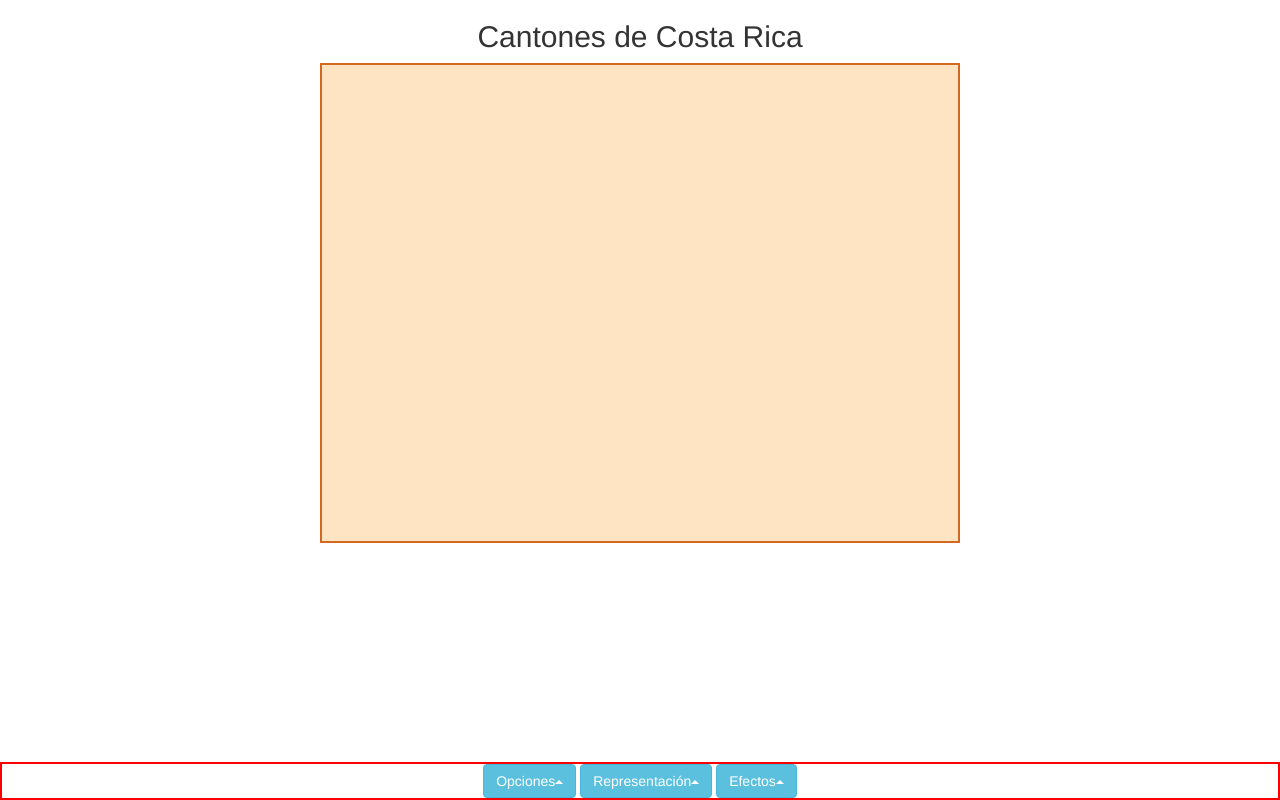
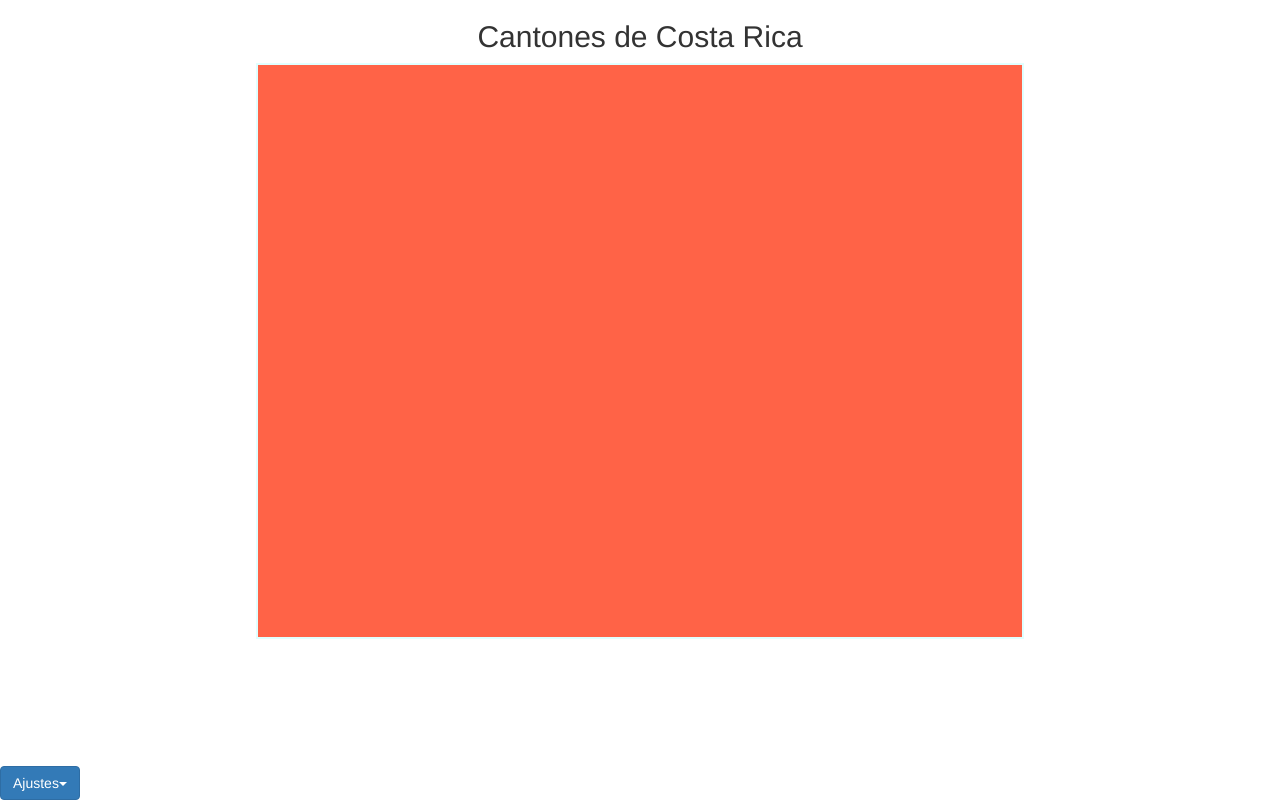
Before and after one commit to erumabo/Visualizacion-Tarea2, a plain HTML site: page index.html in a window 1280 px wide. Drawn offline with nearby package versions, Linux system fonts and the light colour scheme.

Commit message:
Cambios en el estilo de la barra inferior, ahora es retractable para dar más espacio al grafico

```diff
--- a/index.html
+++ b/index.html
@@ -18,7 +18,9 @@
 
   <h2 style="margin-left:auto;margin-right:auto;text-align:center;">Cantones de Costa Rica</h2>
 
-  <div id="dropdown-container">
+  <button class="control-btn btn btn-primary dropdown-toggle" type="button" data-toggle="collapse" data-target="#dropdown-container">Ajustes<span class="caret"></span></button>
+
+  <div id="dropdown-container" class="collapse">
   <div class="dropup">
     <button class="btn btn-info dropdown-toggle" type="button" data-toggle="dropdown">Opciones<span class="caret"></span></button>
     <ul id="tipoDato" class="dropdown-menu">
--- a/style.css
+++ b/style.css
@@ -2,8 +2,8 @@
 .svg-container {
   /*display: inline-block;
   position: relative;*/
-  width: 80vw;
-  height: 60vw; /* 4:3 ratio*/
+  width: 96vw;
+  height: 72vw; /* 4:3 ratio*/
   vertical-align: top;
   overflow: hidden;
   margin-left: auto;
@@ -15,14 +15,14 @@
 
 @media (min-width:600px){
 .svg-container {
-  width: 80vh;
-  height: 60vh;
+  width: 96vh;
+  height: 72vh;
   vertical-align: top;
   overflow: hidden;
   margin-left: auto;
   margin-right: auto;
-  background-color: bisque;
-  border: 2px solid chocolate;
+  background-color: tomato;
+  border: 2px solid lightcyan;
   }
 }
 
--- a/styles/dropdown.css
+++ b/styles/dropdown.css
@@ -10,6 +10,13 @@
 }
 .dropdown-menu {
   border:2px solid red; /*unicamente por debug visual*/
+}
+
+.control-btn {
+  z-index:1000;
+  position:fixed;
+  bottom:0;
+  left:0;
 }
 /*
  *Esto queda remplazado por el dropup del Bootstrap
```
